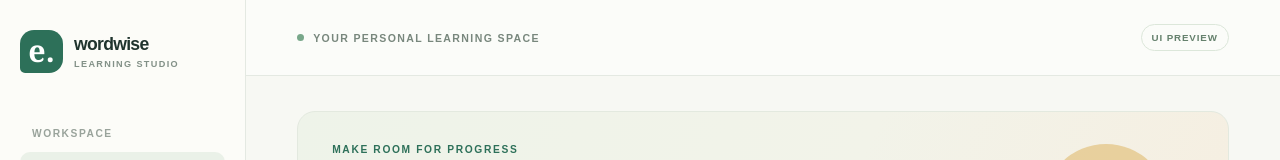
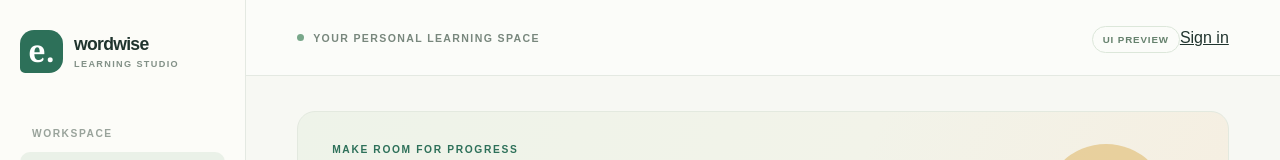
Before and after one commit to SoheilAbdollahii/english-learning-ai, a Next.js app in the folder frontend/: page / in a window 1280 px wide. Shown: the top 160 px of the page. Built offline with nearby package versions, Linux system fonts and the light colour scheme; no server answers.

Commit message:
Connect dashboard header to session auth status

```diff
--- a/frontend/src/app/page.tsx
+++ b/frontend/src/app/page.tsx
@@ -1,3 +1,5 @@
+import AuthStatus from "./components/auth-status";
+
 const learningAreas = [
   {
     number: "01",
@@ -65,7 +67,7 @@ export default function HomePage() {
       <section className="main-panel" id="home">
         <header className="topbar">
           <p><span className="topbar-dot" /> YOUR PERSONAL LEARNING SPACE</p>
-          <span className="preview-pill">UI PREVIEW</span>
+          <div className="topbar-actions"><span className="preview-pill">UI PREVIEW</span><AuthStatus /></div>
         </header>
 
         <div className="content-wrap">
```
